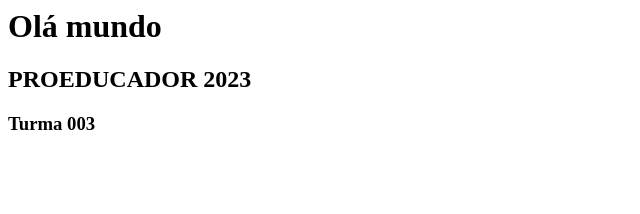
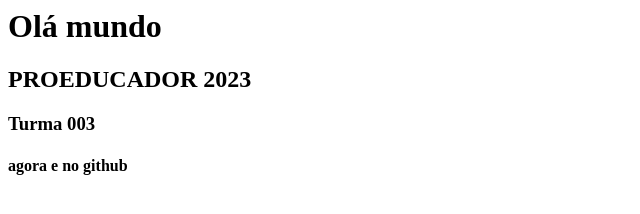
Before and after one commit to profvitao/treinamentoGitSenai, a plain HTML site: page index.html in a window 1280 px wide. Shown: the whole page, without its empty margins (0-640 px from the left). Drawn offline with Linux system fonts and the light colour scheme.

Commit message:
agora e no git

```diff
--- a/index.html
+++ b/index.html
@@ -6,5 +6,6 @@
     <h1>Olá mundo</h1>
     <h2>PROEDUCADOR 2023</h2>
     <h3>Turma 003</h3>
+	<h4>agora e no github</h4>
   </body>
 </html>
```
